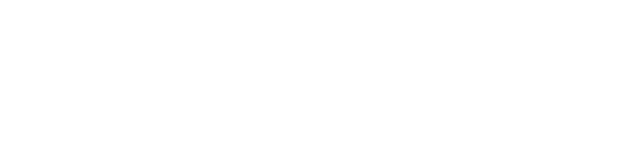
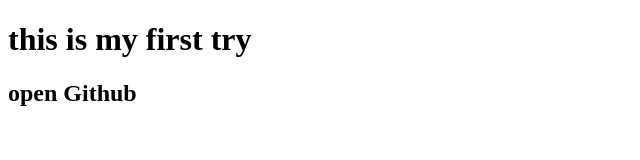
Before and after one commit to anikkumer/my-first-repo, a plain HTML site: page index.html in a window 1280 px wide. Shown: the whole page, without its empty margins (0-640 px from the left). Drawn offline with Linux system fonts and the light colour scheme.

Commit message:
first commit

```diff
--- a/index.html
+++ b/index.html
@@ -6,6 +6,8 @@
     <meta name="viewport" content="width=device-width, initial-scale=1.0">
     <title>My First Github Repo</title>
 </head>
+<h1>this is my first try</h1>
+<h2>open Github</h2>
 <body>
 
 </body>
```
